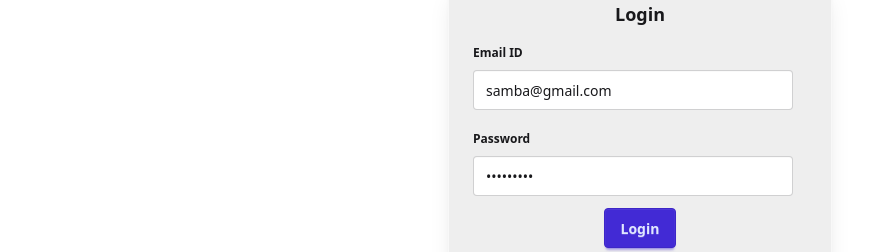
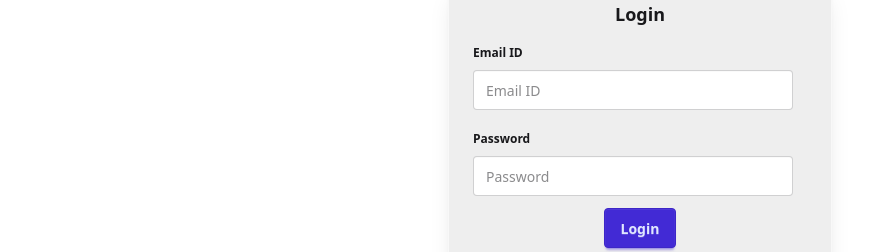
Before and after one commit to Manjunadha-123/DevTinder-Web, a React (Vite) app: page /login in a window 1280 px wide. Shown: the part 128-380 px from the top of the page, without its empty margins (0-869 px from the left). Built offline with nearby package versions, Linux system fonts and the light colour scheme.

Commit message:
changes in all

```diff
--- a/src/components/Login.jsx
+++ b/src/components/Login.jsx
@@ -5,17 +5,17 @@ import { addUser } from "../utils/userSlice";
 import { useNavigate } from "react-router-dom";
 import { BASE_URL } from "../utils/constants";
 const Login = () => {
-  const [emailId, setEmailId] = useState("samba@gmail.com");
-  const [password, setPassword] = useState("Samba@123");
+  const [emailID, setEmailId] = useState("");
+  const [password, setPassword] = useState("");
   const dispatch = useDispatch();
-  const navigate = useNavigate()
+  const navigate = useNavigate();
 
   const handleLogin = async () => {
     try {
         const res = await axios.post(
           BASE_URL + "/login",
           {
-          emailId,
+            emailID,
             password,
           },
           {
@@ -39,7 +39,7 @@ const Login = () => {
               <legend className="fieldset-legend">Email ID</legend>
               <input
                 type="text"
-                value={emailId}
+                value={emailID}
                 className="input"
                 placeholder="Email ID"
                 onChange={(e) => setEmailId(e.target.value)}
--- a/src/components/NavBar.jsx
+++ b/src/components/NavBar.jsx
@@ -7,7 +7,8 @@ const NavBar = () => {
       <div className="flex-1">
         <a className="btn btn-ghost text-xl">👩‍💻DevTinder</a>
       </div>
-      {user && <div className="flex gap-2">
+      {user && <div className="flex gap-2 ">
+        <div className="p-2 ">welocome , {user.firstName}</div>
         <div className="dropdown dropdown-end mr-5">
           <div
             tabIndex={0}
@@ -17,7 +18,7 @@ const NavBar = () => {
             <div className="w-10 rounded-full">
               <img
                 alt="Tailwind CSS Navbar component"
-                src="https://img.daisyui.com/images/stock/photo-1534528741775-53994a69daeb.webp"
+                src={user.photoUrl}
               />
             </div>
           </div>
--- a/src/utils/userSlice.jsx
+++ b/src/utils/userSlice.jsx
@@ -4,7 +4,7 @@ const userSlice = createSlice({
     name:"user",
     initialState:null,
     reducers: {
-        addUser:()=> (state,action) => {
+        addUser: (state,action) => {
             return action.payload;
         },
         removeUser:(state,action)=>{
```
Lines whose indentation alone changed are shown as unchanged.
